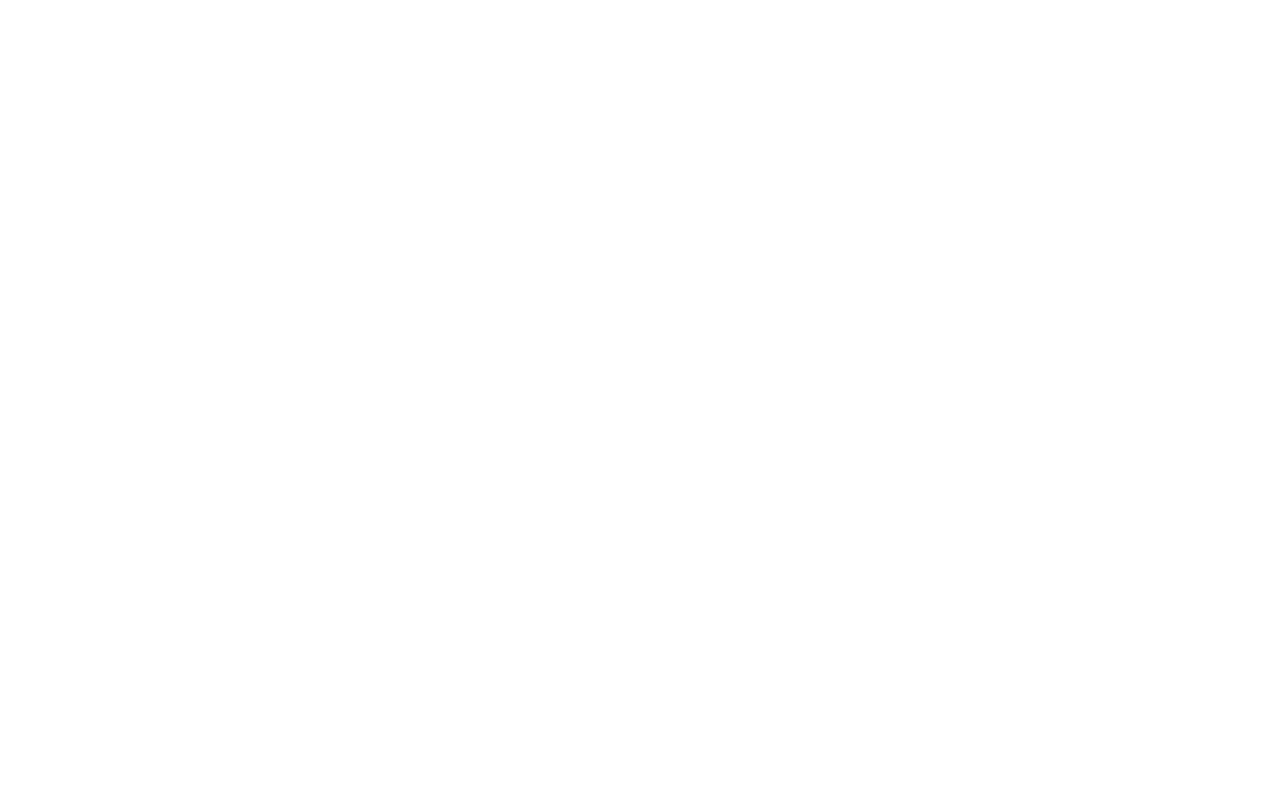
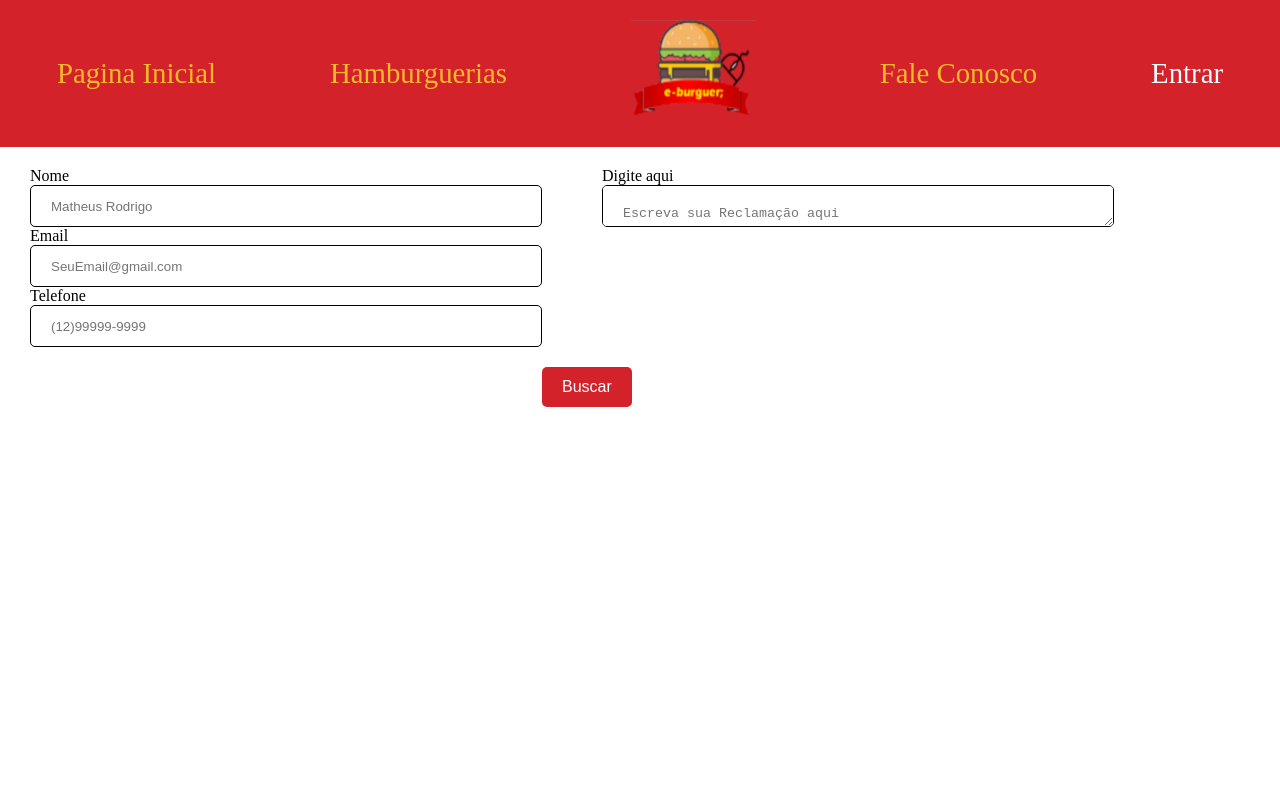
Before and after one commit to MatheusRFilho/E-Burguer, a React (Create React App) app: page /fale-conosco in a window 1280 px wide. Shown: the top 800 px of the page. Built offline with nearby package versions, Linux system fonts and the light colour scheme.

Commit message:
feat: static tell with us done

```diff
--- a/src/App.js
+++ b/src/App.js
@@ -4,6 +4,7 @@
 import Home from './pages/Home';
 import Hamburguerias from './pages/hamburguerias';
 import Pedidos from './pages/pedidos';
+import FaleConosco from './pages/faleConosco';
 
 function App() {
   return (
@@ -12,6 +13,7 @@
         <Route path="/" component={Home} exact />
         <Route path="/hamburguerias" component={Hamburguerias} />
         <Route path="/pedidos" component={Pedidos} />
+        <Route path="/fale-conosco" component={FaleConosco} />
         {/* <Route path="/new-vehicle" component={BuyNewVehicle} /> */}
       </Switch>
     </BrowserRouter>
--- a/src/globalComponents/navbar/Navbar.js
+++ b/src/globalComponents/navbar/Navbar.js
@@ -27,7 +27,7 @@
         </a>
       </div>
       <div className="nav-bar-div">
-        <a className="link" href="/">
+        <a className="link" href="/fale-conosco">
           Fale Conosco
         </a>
       </div>
--- /dev/null
+++ b/src/pages/faleConosco/index.js
@@ -0,0 +1,81 @@
+import './style.css';
+import NavBar from '../../globalComponents/navbar/Navbar.js';
+import Footer from '../../globalComponents/footer/Footer.js';
+import { useState } from 'react';
+
+function FaleConosco() {
+  const [searchText, setSearchText] = useState('');
+
+  const handleSearchText = (event) => {
+    setSearchText(event.target.value);
+  };
+
+  return (
+    <>
+      <NavBar></NavBar>
+      <div className="content">
+        <form className="form-fale-conosco">
+          <div className="form-fale-conosco-first-half">
+            <div className="form-input-fale-conosco">
+              <label>Nome</label>
+              <input
+                type="text"
+                value={searchText}
+                onChange={handleSearchText}
+                placeholder="Matheus Rodrigo"
+                id="searchText"
+              />
+            </div>
+
+            <div className="form-input-fale-conosco">
+              <label>Email</label>
+              <input
+                type="text"
+                value={searchText}
+                onChange={handleSearchText}
+                placeholder="SeuEmail@gmail.com"
+                id="searchText"
+              />
+            </div>
+
+            <div className="form-input-fale-conosco">
+              <label>Telefone</label>
+              <input
+                type="text"
+                value={searchText}
+                onChange={handleSearchText}
+                placeholder="(12)99999-9999"
+                id="searchText"
+              />
+            </div>
+
+            <button
+              type="button"
+              className="form-button-fale-conosco"
+              onClick={() => {
+                console.log(searchText);
+              }}
+            >
+              <p>Buscar</p>
+            </button>
+          </div>
+          <div className="form-fale-conosco-second-half">
+            <div className="form-input-fale-conosco">
+              <label>Digite aqui</label>
+              <textarea
+                type="text"
+                value={searchText}
+                onChange={handleSearchText}
+                placeholder="Escreva sua Reclamação aqui"
+                id="searchText"
+              />
+            </div>
+          </div>
+        </form>
+      </div>
+      <Footer></Footer>
+    </>
+  );
+}
+
+export default FaleConosco;
--- /dev/null
+++ b/src/pages/faleConosco/style.css
@@ -0,0 +1,65 @@
+.content {
+  height: 100vh;
+}
+
+.form-fale-conosco {
+  display: flex;
+  flex-direction: ROW;
+}
+
+.form-input-fale-conosco {
+  display: flex;
+  flex-direction: column;
+  justify-content: center;
+}
+
+.form-input-fale-conosco input {
+  margin: 0  ;
+  padding: 20px;
+  height: 30px;
+  border: 1px solid black;
+  border-radius: 5px;
+}
+
+.form-input-fale-conosco textarea {
+  margin: 0  ;
+  padding: 20px;
+  height: 30px;
+  border: 1px solid black;
+  border-radius: 5px;
+}
+
+
+.form-button-fale-conosco {
+  padding: 20px;
+  height: 30px;
+
+  margin-top: 20px;
+  margin-left: 100%;
+
+  display: flex;
+  align-items: center;
+  justify-content: flex-end;
+
+
+  background-color: #D3222A;
+  border: none;
+  border-radius: 5px;
+  cursor: pointer;
+}
+
+.form-button-fale-conosco p {
+  font-size: 1rem;
+  color: white;
+}
+
+
+.form-fale-conosco-first-half {
+  width: 40%;
+  margin: 20px 30px;
+}
+
+.form-fale-conosco-second-half {
+  width: 40%;
+  margin: 20px 30px;
+}
```
